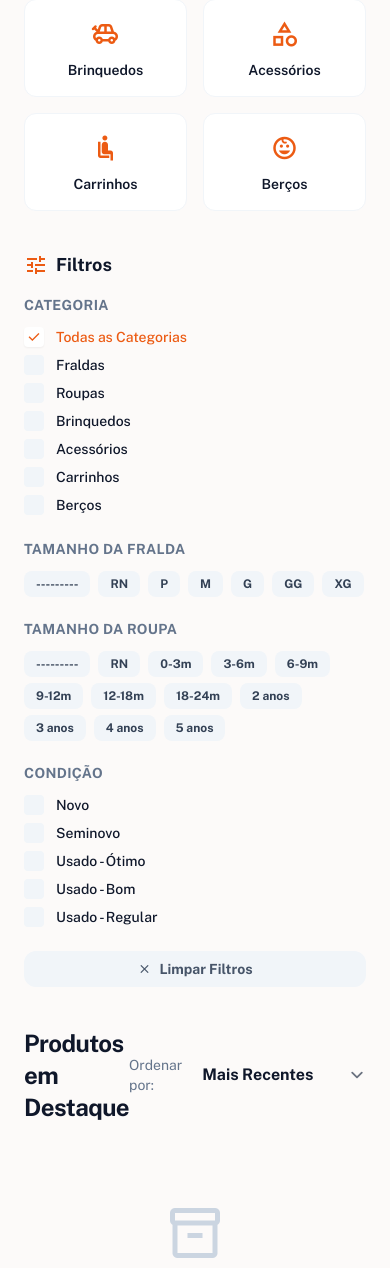
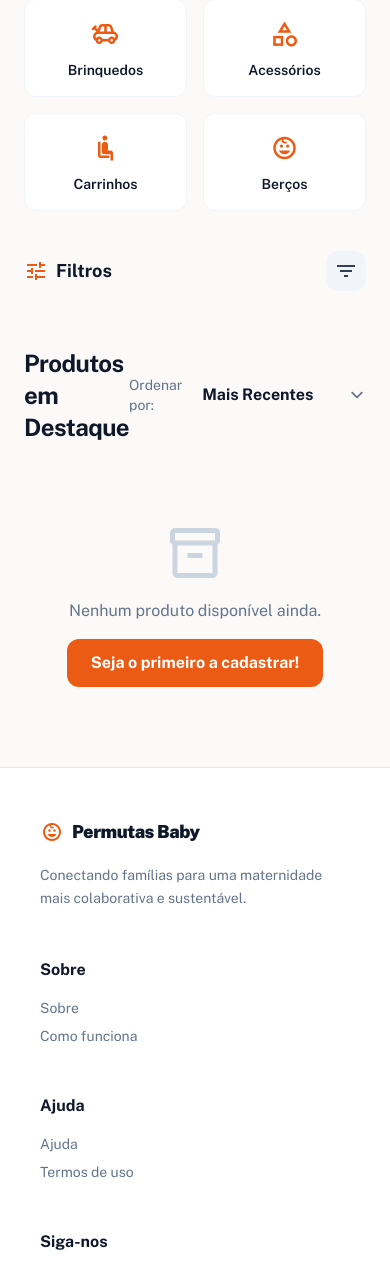
Before and after one commit to Alexsantossp71/baby, a Django app: page /baby/ in a window 390 px wide. Shown: the part 1187-2455 px from the top of the page. Run offline with Django 5.2, Linux system fonts and the light colour scheme; data comes from the database, SQL or seed files in the repository; data that the repository does not hold is empty; parts of the project's set-up code (start-up, migrations or seed data) failed here and were passed over; some libraries are stand-ins or nearby versions.

Commit message:
feat: adicionar menu expansivel para filtros no mobile

```diff
--- a/templates/baby/_filtros.html
+++ b/templates/baby/_filtros.html
@@ -1,9 +1,15 @@
 <div class="sticky top-24">
-    <h3 class="text-lg font-bold mb-4 flex items-center gap-2">
-        <span class="material-symbols-outlined text-primary">tune</span> Filtros
-    </h3>
-    <form method="get" id="filters-form">
-        {% if request.GET.q %}
+    <div class="flex items-center justify-between mb-4">
+        <h3 class="text-lg font-bold flex items-center gap-2">
+            <span class="material-symbols-outlined text-primary">tune</span> Filtros
+        </h3>
+        <button type="button" onclick="document.getElementById('filtros-content').classList.toggle('hidden')" class="lg:hidden p-2 bg-slate-100 text-slate-700 rounded-xl hover:bg-slate-200 transition-colors flex items-center justify-center">
+            <span class="material-symbols-outlined">filter_list</span>
+        </button>
+    </div>
+    <div id="filtros-content" class="hidden lg:block">
+        <form method="get" id="filters-form">
+            {% if request.GET.q %}
             <input type="hidden" name="q" value="{{ request.GET.q }}">
         {% endif %}
         <div class="space-y-6">
@@ -77,4 +83,5 @@
             </a>
         </div>
     </form>
+    </div>
 </div>
```
